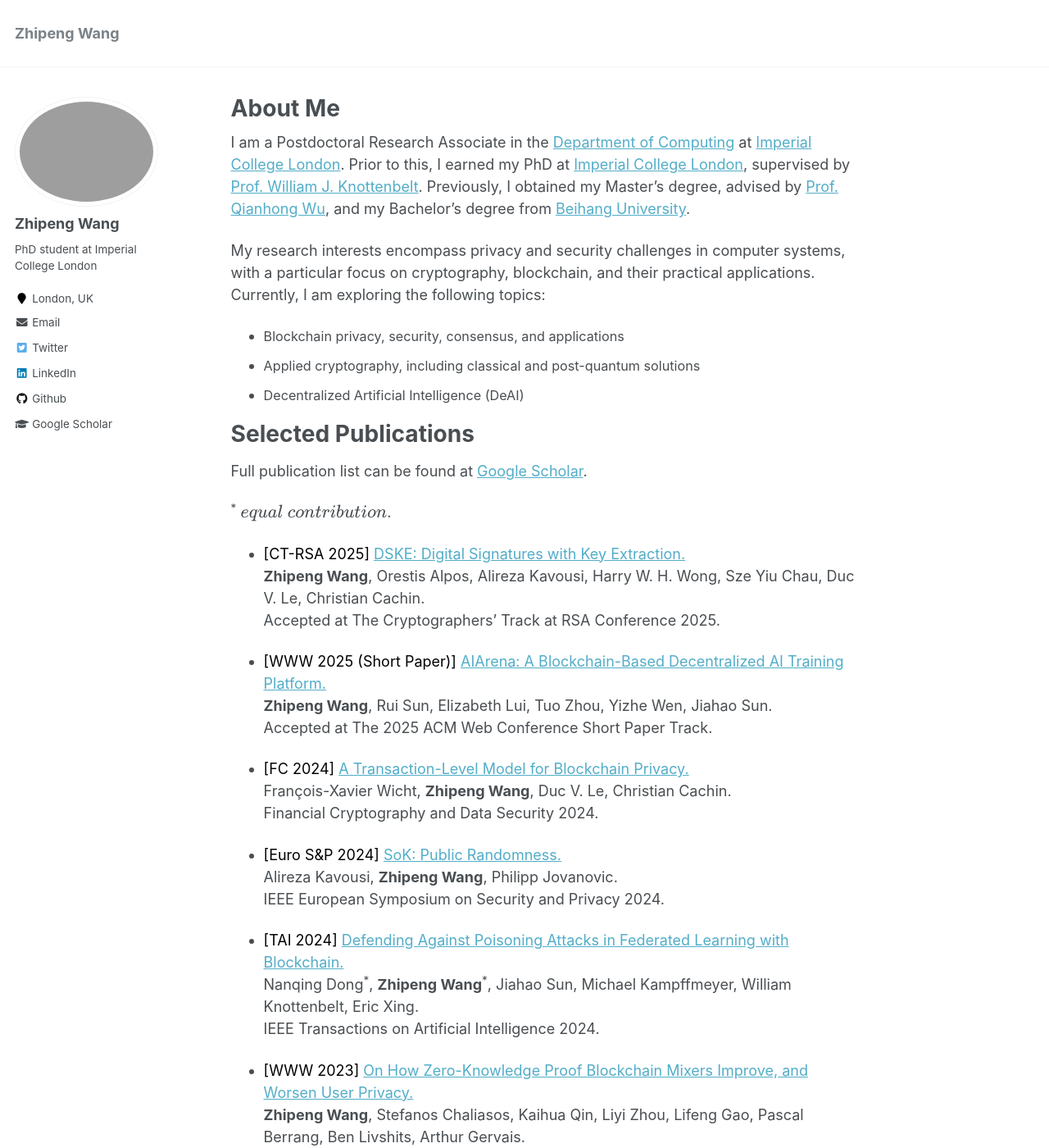
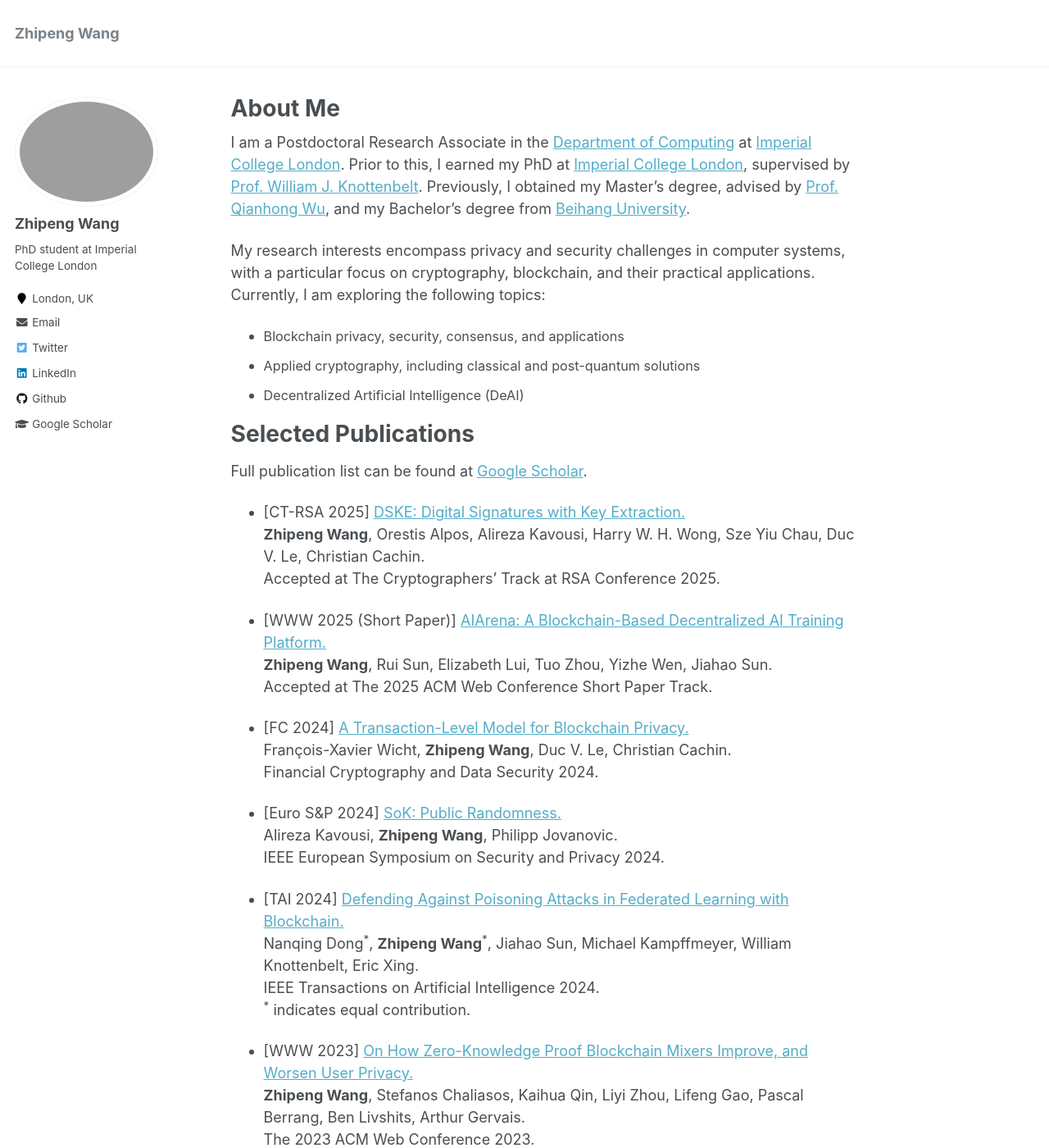
Before and after one commit to WZP321/profile, a Jekyll site: the page built from _pages/about.md, in a window 1280 px wide and 1400 px high. Shown: the whole window at 82% size. Built offline with Jekyll 4.4.1, drawn with Linux system fonts in a browser that asks for light colours; formulas are drawn with MathJax 3.

Commit message:
update about me

```diff
--- a/_pages/about.md
+++ b/_pages/about.md
@@ -24,39 +24,38 @@ Selected Publications
 =======
 Full publication list can be found at [Google Scholar](https://scholar.google.com/citations?hl=en&user=ughaML4AAAAJ&view_op=list_works&sortby=pubdate).
 
-<sup>*</sup> $equal~contribution$.
-
-- <span style="color:black">\[CT-RSA 2025\]</span> [DSKE: Digital Signatures with Key Extraction.](https://eprint.iacr.org/2022/1753.pdf)<br />
+- <span style="color:dark">\[CT-RSA 2025\]</span> [DSKE: Digital Signatures with Key Extraction.](https://eprint.iacr.org/2022/1753.pdf)<br />
 **Zhipeng Wang**, Orestis Alpos,  Alireza Kavousi, Harry W. H. Wong, Sze Yiu Chau, Duc V. Le, Christian Cachin.<br />
 Accepted at The Cryptographers' Track at RSA Conference 2025. <br />
 
-- <span style="color:black">\[WWW 2025 (Short Paper)\]</span> [AIArena: A Blockchain-Based Decentralized AI Training Platform.](https://arxiv.org/pdf/2412.14566)<br />
+- <span style="color:dark">\[WWW 2025 (Short Paper)\]</span> [AIArena: A Blockchain-Based Decentralized AI Training Platform.](https://arxiv.org/pdf/2412.14566)<br />
 **Zhipeng Wang**, Rui Sun, Elizabeth Lui, Tuo Zhou, Yizhe Wen, Jiahao Sun.<br />
 Accepted at The 2025 ACM Web Conference Short Paper Track. <br />
 
-- <span style="color:black">\[FC 2024\]</span> [A Transaction-Level Model for Blockchain Privacy.](https://eprint.iacr.org/2023/1902.pdf)<br />
+- <span style="color:dark">\[FC 2024\]</span> [A Transaction-Level Model for Blockchain Privacy.](https://eprint.iacr.org/2023/1902.pdf)<br />
 François-Xavier Wicht, **Zhipeng Wang**, Duc V. Le, Christian Cachin.<br />
 Financial Cryptography and Data Security 2024. <br />
 
-- <span style="color:black">\[Euro S&P 2024\]</span> [SoK: Public Randomness.](https://eprint.iacr.org/2023/1121.pdf)<br />
+- <span style="color:dark">\[Euro S&P 2024\]</span> [SoK: Public Randomness.](https://eprint.iacr.org/2023/1121.pdf)<br />
 Alireza Kavousi, **Zhipeng Wang**, Philipp Jovanovic.<br />
 IEEE European Symposium on Security and Privacy 2024. <br />
 
-- <span style="color:black">\[TAI 2024\]</span> [Defending Against Poisoning Attacks in Federated Learning with Blockchain.](https://www.computer.org/csdl/journal/ai/2024/07/10471193/1VpY6lFFWko)<br />
+- <span style="color:dark">\[TAI 2024\]</span> [Defending Against Poisoning Attacks in Federated Learning with Blockchain.](https://www.computer.org/csdl/journal/ai/2024/07/10471193/1VpY6lFFWko)<br />
  Nanqing Dong<sup>*</sup>, **Zhipeng Wang**<sup>*</sup>, Jiahao Sun, Michael Kampffmeyer, William Knottenbelt, Eric Xing. <br />
 IEEE Transactions on Artificial Intelligence 2024. <br />
+<sup>*</sup> indicates equal contribution.
 
 
 
-- <span style="color:black">\[WWW 2023\]</span> [On How Zero-Knowledge Proof Blockchain Mixers Improve, and Worsen User Privacy.](https://arxiv.org/pdf/2201.09035.pdf)\
+- <span style="color:dark">\[WWW 2023\]</span> [On How Zero-Knowledge Proof Blockchain Mixers Improve, and Worsen User Privacy.](https://arxiv.org/pdf/2201.09035.pdf)\
 **Zhipeng Wang**, Stefanos Chaliasos, Kaihua Qin, Liyi Zhou, Lifeng Gao, Pascal Berrang, Ben Livshits, Arthur Gervais.\
 The 2023 ACM Web Conference 2023.
 
-- <span style="color:black">\[S&P 2023\]</span> [SoK: Decentralized Finance (DeFi) Attacks.](https://arxiv.org/pdf/2208.13035.pdf)<br />
+- <span style="color:dark">\[S&P 2023\]</span> [SoK: Decentralized Finance (DeFi) Attacks.](https://arxiv.org/pdf/2208.13035.pdf)<br />
 Liyi Zhou, Xihan Xiong, Jens Ernstberger, Stefanos Chaliasos, **Zhipeng Wang**, Ye Wang, Kaihua Qin, Roger Wattenhofer, Dawn Song, Arthur Gervais.<br />
 The 44th IEEE Symposium on Security and Privacy.
 
-- <span style="color:black">\[FC 2022\]</span> [Speculative Multipliers on DeFi: Quantifying On-Chain Leverage Risks.](https://link.springer.com/chapter/10.1007/978-3-031-18283-9_3)<br />
+- <span style="color:dark">\[FC 2022\]</span> [Speculative Multipliers on DeFi: Quantifying On-Chain Leverage Risks.](https://link.springer.com/chapter/10.1007/978-3-031-18283-9_3)<br />
 **Zhipeng Wang**, Kaihua Qin, Duc Vu Minh, and Arthur Gervais.<br />
 Financial Cryptography and Data Security 2022.
 
```
Also changed, not shown: 2 other files.
